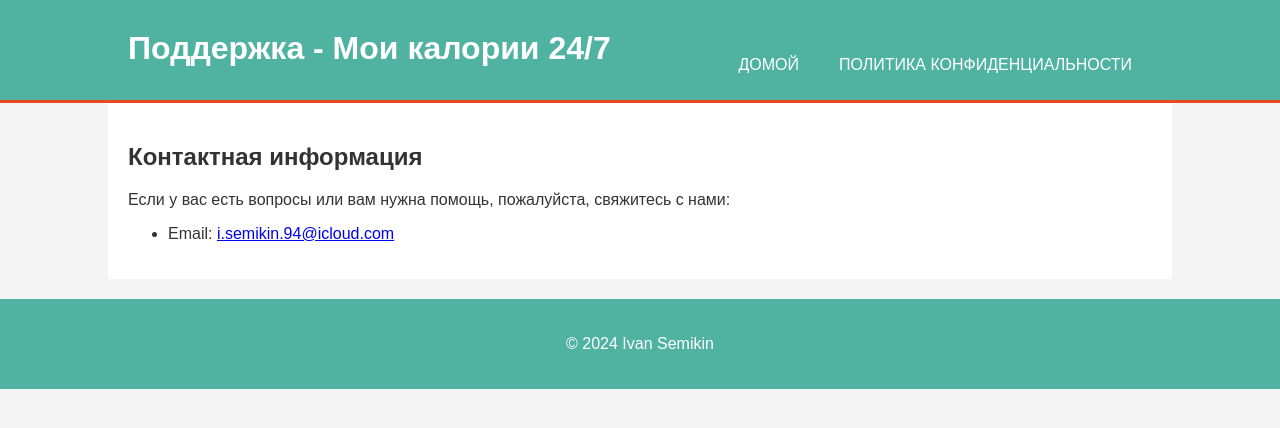
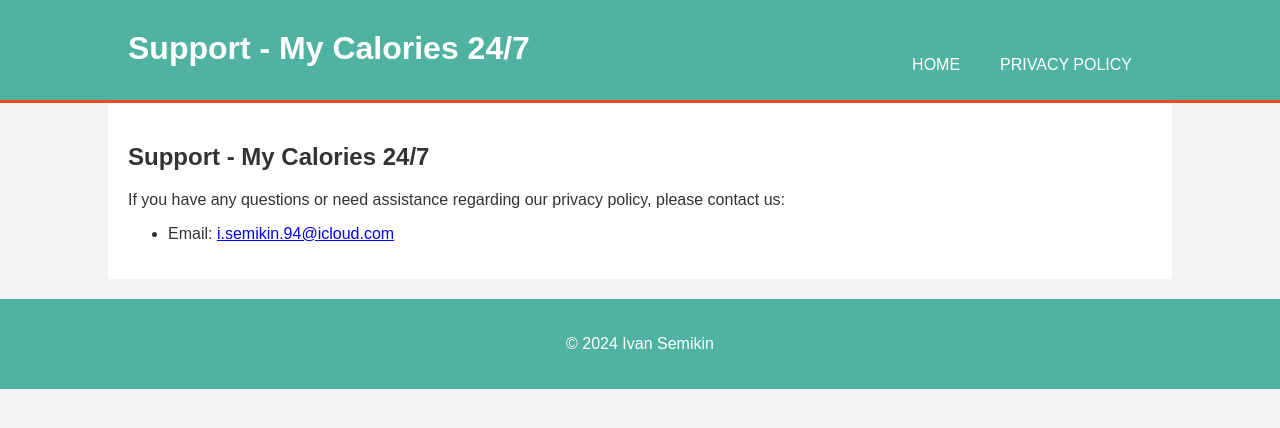
Before and after one commit to 13NotReal13/support-page, a plain HTML site: page index.html in a window 1280 px wide. Drawn offline with Linux system fonts and the light colour scheme.

Commit message:
Update index.html

```diff
--- a/index.html
+++ b/index.html
@@ -3,7 +3,7 @@
 <head>
     <meta charset="UTF-8">
     <meta name="viewport" content="width=device-width, initial-scale=1.0">
-    <title>Поддержка - Мои калории 24/7</title>
+    <title>Support - My Calories 24/7</title>
     <style>
         body {
             font-family: Arial, sans-serif;
@@ -66,20 +66,20 @@
     <header>
         <div class="container">
             <div id="branding">
-                <h1>Поддержка - Мои калории 24/7</h1>
+                <h1>Support - My Calories 24/7</h1>
             </div>
             <nav>
                 <ul>
-                    <li><a href="index.html">Домой</a></li>
-                    <li><a href="privacy.html">Политика Конфиденциальности</a></li>
+                    <li><a href="index.html">Home</a></li>
+                    <li><a href="privacy.html">Privacy Policy</a></li>
                 </ul>
             </nav>
         </div>
     </header>
 
     <section class="container">
-        <h2>Контактная информация</h2>
-        <p>Если у вас есть вопросы или вам нужна помощь, пожалуйста, свяжитесь с нами:</p>
+        <h2>Support - My Calories 24/7</h2>
+        <p>If you have any questions or need assistance regarding our privacy policy, please contact us:</p>
         <ul>
             <li>Email: <a href="mailto:i.semikin.94@icloud.com">i.semikin.94@icloud.com</a></li>
         </ul>
```
